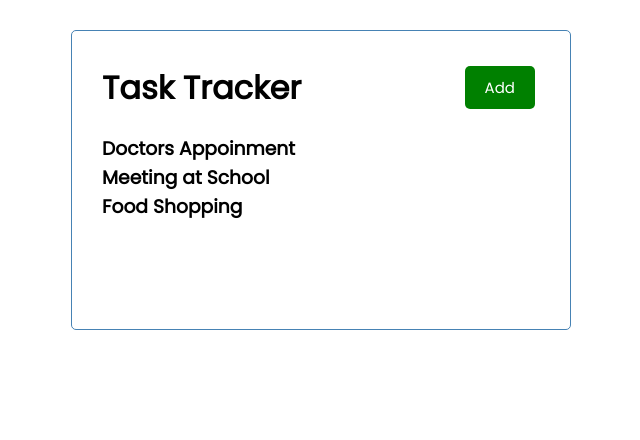
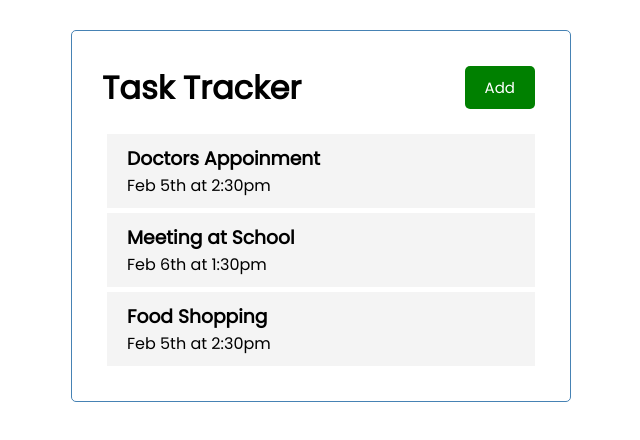
Before and after one commit to alvin716/react-cc, a React (Create React App) app: page / in a window 1280 px wide. Shown: the top 440 px of the page, without its empty margins (319-959 px from the left). Built offline with nearby package versions, Linux system fonts and the light colour scheme.

Commit message:
add task.js

```diff
--- /dev/null
+++ b/src/components/Task.js
@@ -0,0 +1,9 @@
+const Task = ( { task }) => {
+    return (
+        <div className='task'>
+            <h3>{task.text} </h3>
+            <p>{task.day}</p>
+        </div>
+    )
+}
+export default Task
--- a/src/components/Tasks.js
+++ b/src/components/Tasks.js
@@ -1,8 +1,9 @@
+import Task from './Task'
 const Tasks = ({ tasks }) => {
     return (
       <>
-        {tasks.map((tasks) => (
-        <h3 key = {tasks.id}>{tasks.text}</h3>
+        {tasks.map((task) => (
+        <Task key = {task.id} task = {task} />
         ))}
       </>
 
```
